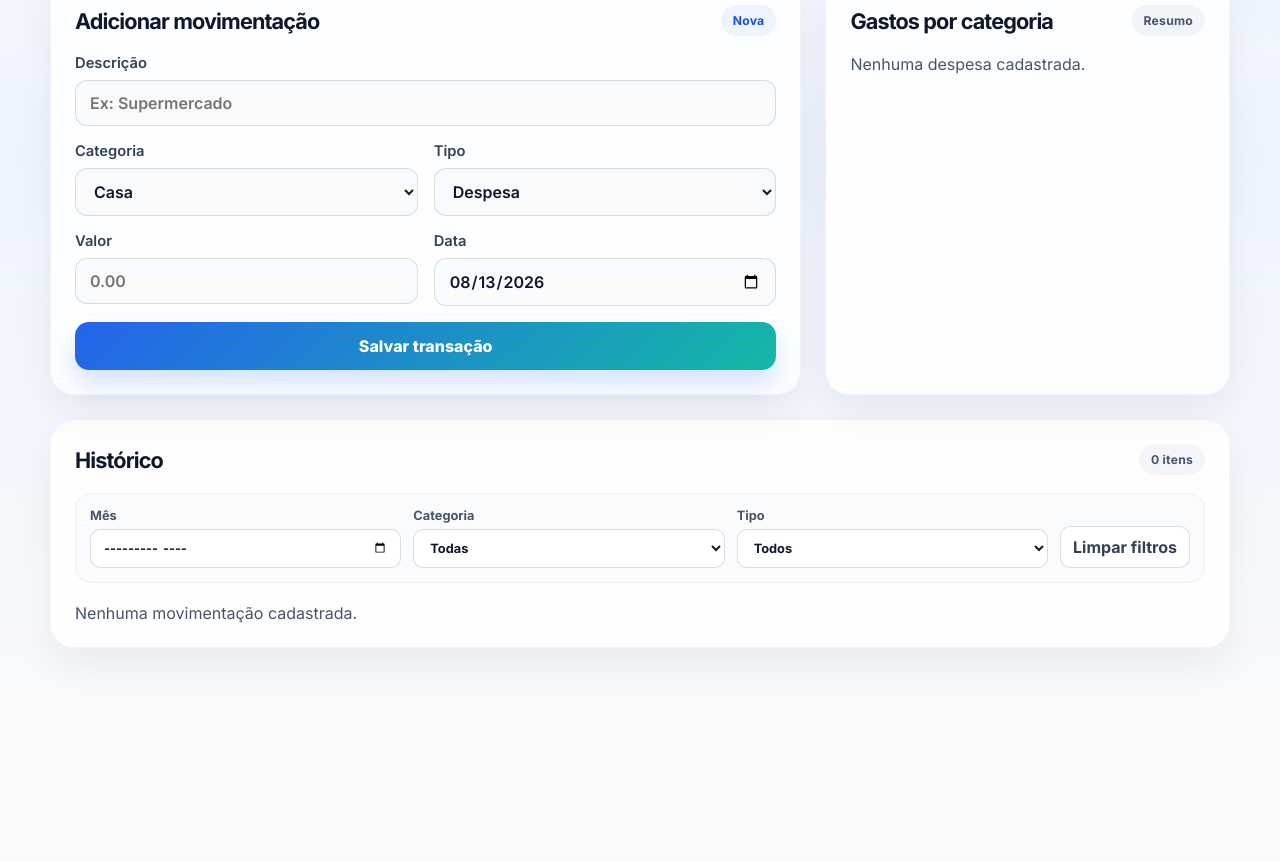
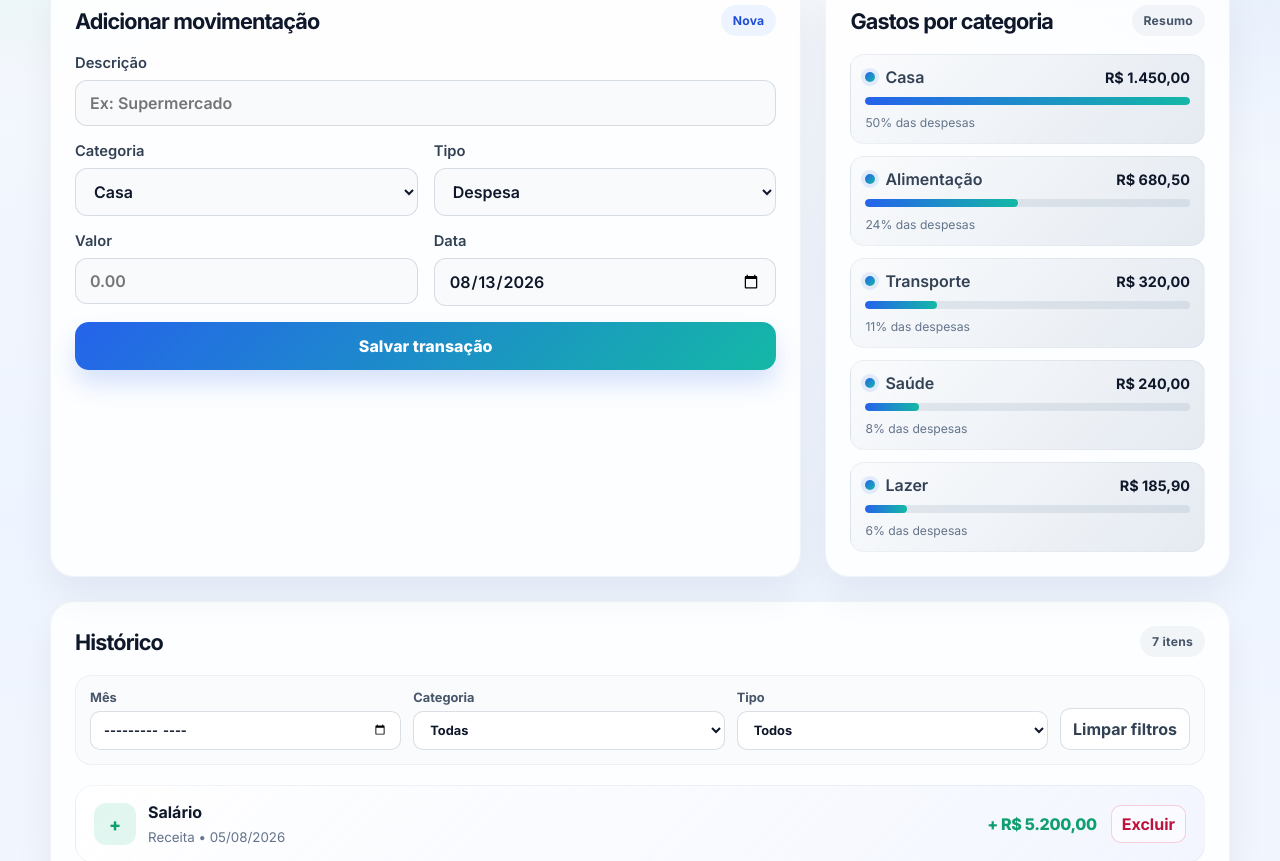
Before and after one commit to GustavoTucci/react-first-project, a React (Create React App) app: page / in a window 1280 px wide. Shown: the part 321-1182 px from the top of the page. Before the commit the page ends 1033 px from the top, so only its background shows below. Built offline with nearby package versions, Linux system fonts and the light colour scheme; the HTML template or start-up script is replaced by a standard one.

Commit message:
1.2.4 - feat: add data

```diff
--- a/src/App.js
+++ b/src/App.js
@@ -8,8 +8,18 @@ const currencyFormatter = new Intl.NumberFormat('pt-BR', {
   currency: 'BRL',
 });
 
+const initialExpenses = [
+  { id: 1, description: 'Salário', category: 'Receita', type: 'income', value: 5200, date: '2026-08-05' },
+  { id: 2, description: 'Aluguel', category: 'Casa', type: 'expense', value: 1450, date: '2026-08-06' },
+  { id: 3, description: 'Supermercado', category: 'Alimentação', type: 'expense', value: 680.5, date: '2026-08-08' },
+  { id: 4, description: 'Combustível', category: 'Transporte', type: 'expense', value: 320, date: '2026-08-10' },
+  { id: 5, description: 'Freelance de design', category: 'Receita', type: 'income', value: 950, date: '2026-08-12' },
+  { id: 6, description: 'Cinema e jantar', category: 'Lazer', type: 'expense', value: 185.9, date: '2026-08-15' },
+  { id: 7, description: 'Consulta médica', category: 'Saúde', type: 'expense', value: 240, date: '2026-08-18' },
+];
+
 function App() {
-  const [expenses, setExpenses] = useState([]);
+  const [expenses, setExpenses] = useState(initialExpenses);
   const [formData, setFormData] = useState({
     description: '',
     category: 'Casa',
```
